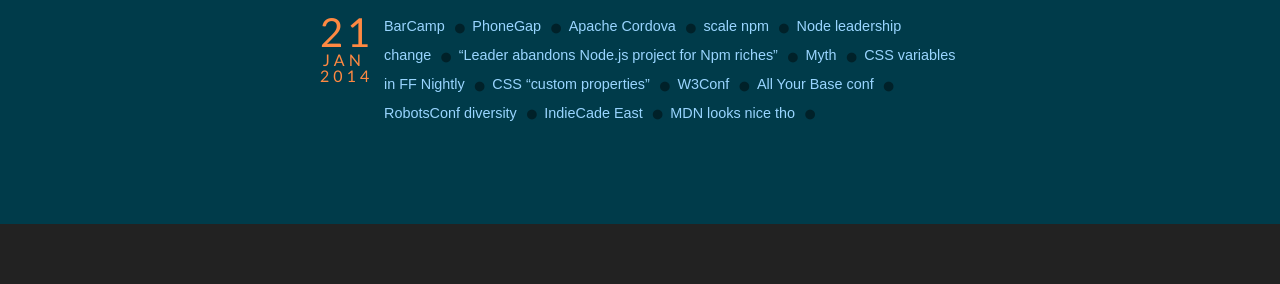
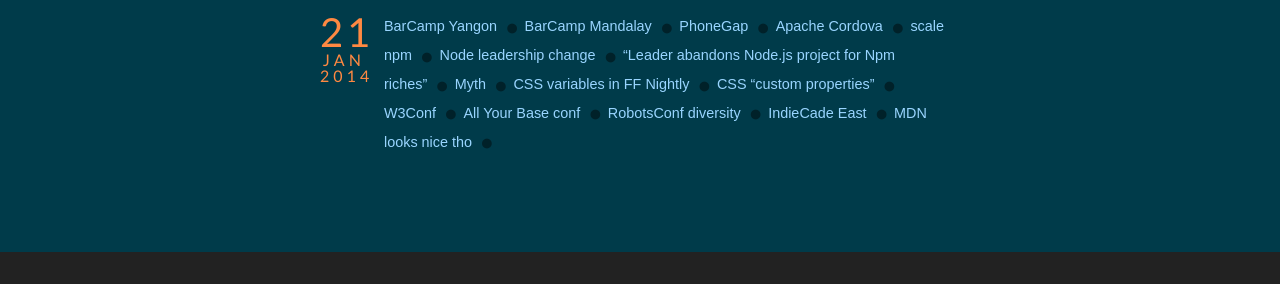
Before and after one commit to fripfrap/fripfrap.github.com, a Jekyll site: the page built from _posts/2014-01-21-13.md, in a window 1280 px wide and 900 px high, scrolled down 350 px, cut to the strip 242-526 px from the top of the window. Built offline with Jekyll 4.4.1, drawn with Linux system fonts in a browser that asks for light colours; Markdown is read by kramdown in place of the engine named in the settings.

Commit message:
Update 2014-01-21-13.md
Updating to add barcamps for Mandalay and yangon

```diff
--- a/_posts/2014-01-21-13.md
+++ b/_posts/2014-01-21-13.md
@@ -6,7 +6,8 @@
 duration: 29:18
 ---
 
-- [BarCamp](http://barcamp.org/w/page/402984/FrontPage)
+- [BarCamp Yangon](https://twitter.com/barcampyangon)
+- [BarCamp Mandalay](https://twitter.com/barcampmandalay)
 - [PhoneGap](http://phonegap.com/)
 - [Apache Cordova](http://cordova.apache.org/)
 - [scale npm](https://scalenpm.nodejitsu.com/)
```
